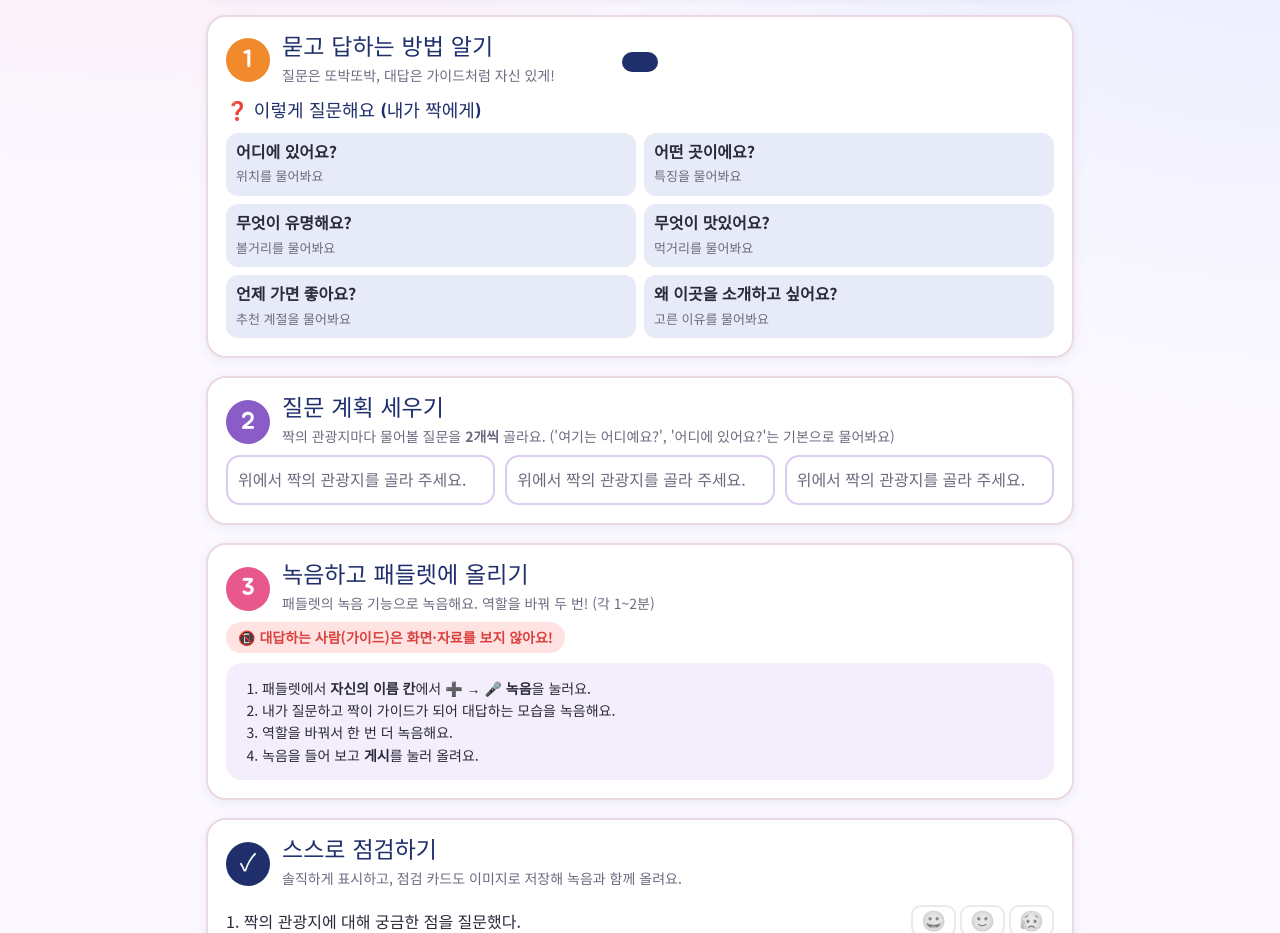
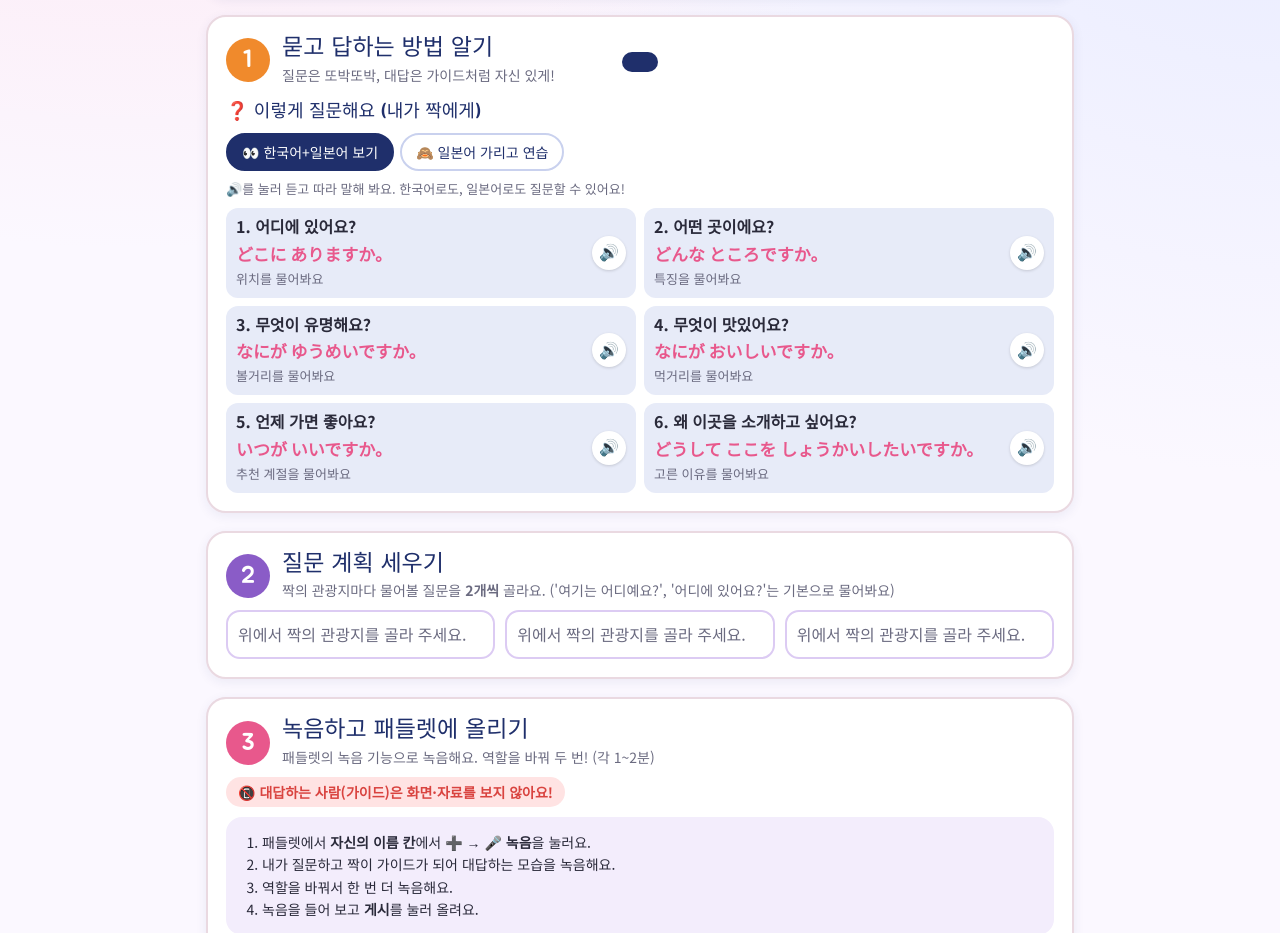
Before and after one commit to loelysinga33-cmd/jp6_lesson3.html, a plain HTML site: page index.html in a window 1280 px wide. Shown: the part 824-1757 px from the top of the page. Drawn offline with nearby package versions, Linux system fonts and the light colour scheme.

Commit message:
Add files via upload

```diff
--- a/index.html
+++ b/index.html
@@ -105,6 +105,13 @@ h1 em{color:var(--purple)}
 .exp .t{flex:1;min-width:0}
 .exp .j{font-family:'Noto Sans JP';font-weight:700;font-size:16px;display:block;line-height:1.35}
 .exp .k{font-size:13px;color:var(--muted)}
+.qmode{display:flex;gap:6px;flex-wrap:wrap;margin:0 0 8px}
+.qmode button{border:2px solid #c9d1ee;background:#fff;border-radius:999px;padding:6px 14px;font:inherit;font-size:14px;cursor:pointer;color:var(--navy)}
+.qmode button.on{background:var(--navy);color:#fff;border-color:var(--navy)}
+.qhint{font-size:13px;color:var(--muted);margin-bottom:8px}
+.exp.qx .k{display:block}
+.exp .jq{display:block;font-family:'Noto Sans JP',sans-serif;font-weight:700;font-size:17px;color:var(--pink);margin:2px 0}
+.exp .jq.hide{color:var(--muted);font-family:inherit;font-weight:400;font-size:14px;background:#fff;border:1px dashed #c9d1ee;border-radius:8px;padding:2px 8px;cursor:pointer;display:inline-block}
 .plan{display:grid;grid-template-columns:repeat(3,1fr);gap:10px}
 @media (max-width:700px){.plan{grid-template-columns:1fr}}
 .pp{border:2px solid #dccbf3;border-radius:14px;padding:10px;background:#fff}
@@ -156,7 +163,10 @@ h1 em{color:var(--purple)}
 
 <section class="step s-orange">
   <div class="step-h"><div class="num">1</div><div><h2>묻고 답하는 방법 알기</h2><p>질문은 또박또박, 대답은 가이드처럼 자신 있게!</p></div></div>
-  <div class="exp-h" style="color:var(--navy)">❓ 이렇게 질문해요 (내가 짝에게)</div><div class="exps" id="expQ"></div>
+  <div class="exp-h" style="color:var(--navy)">❓ 이렇게 질문해요 (내가 짝에게)</div>
+  <div class="qmode" id="qmode"><button data-m="all" class="on">👀 한국어+일본어 보기</button><button data-m="quiz">🙈 일본어 가리고 연습</button></div>
+  <div class="qhint" id="qhint">🔊를 눌러 듣고 따라 말해 봐요. 한국어로도, 일본어로도 질문할 수 있어요!</div>
+  <div class="exps" id="expQ"></div>
 </section>
 
 <section class="step s-purple">
@@ -267,11 +277,23 @@ document.addEventListener('keydown',e=>{if(e.key==='Escape')closeVideo();});
 const store=makeStore('jp6_l3',{info:{},yours:['','',''],qs:{},checks:{}});
 const S=()=>store.s;
 const QS=[['여기는 어디예요?'],['어디에 있어요?'],['어떤 곳이에요?'],['무엇이 유명해요?'],['무엇이 맛있어요?'],['언제 가면 좋아요?'],['왜 이곳을 소개하고 싶어요?']];
-const EXP_Q=[['어디에 있어요?','위치를 물어봐요'],['어떤 곳이에요?','특징을 물어봐요'],['무엇이 유명해요?','볼거리를 물어봐요'],['무엇이 맛있어요?','먹거리를 물어봐요'],['언제 가면 좋아요?','추천 계절을 물어봐요'],['왜 이곳을 소개하고 싶어요?','고른 이유를 물어봐요']];
+const EXP_Q=[
+ ['어디에 있어요?','どこに ありますか。','위치를 물어봐요'],
+ ['어떤 곳이에요?','どんな ところですか。','특징을 물어봐요'],
+ ['무엇이 유명해요?','なにが ゆうめいですか。','볼거리를 물어봐요'],
+ ['무엇이 맛있어요?','なにが おいしいですか。','먹거리를 물어봐요'],
+ ['언제 가면 좋아요?','いつが いいですか。','추천 계절을 물어봐요'],
+ ['왜 이곳을 소개하고 싶어요?','どうして ここを しょうかいしたいですか。','고른 이유를 물어봐요']];
+let qMode='all';
 function renderExp(){
-  const row=(cls)=>([t,k])=>`<div class="exp ${cls}"><div class="t"><span class="j" style="font-family:inherit">${t}</span><span class="k">${k}</span></div></div>`;
-  document.getElementById('expQ').innerHTML=EXP_Q.map(row('')).join('');
+  document.getElementById('expQ').innerHTML=EXP_Q.map(([ko,ja,k],i)=>`<div class="exp qx"><div class="t">
+     <span class="j" style="font-family:inherit">${i+1}. ${ko}</span>
+     <span class="jq ${qMode==='quiz'?'hide':''}" data-i="${i}">${qMode==='quiz'?'👆 눌러서 일본어 확인':ja}</span>
+     <span class="k">${k}</span></div><button class="say" data-say="${ja}" title="일본어 듣기">🔊</button></div>`).join('');
+  document.querySelectorAll('.jq.hide').forEach(el=>el.onclick=()=>{el.textContent=EXP_Q[+el.dataset.i][1];el.classList.remove('hide');});
+  document.getElementById('qhint').textContent=qMode==='quiz'?'한국어 질문을 보고 일본어로 말해 본 뒤, 눌러서 정답을 확인해요. 🔊로 발음도 들어 봐요!':'🔊를 눌러 듣고 따라 말해 봐요. 한국어로도, 일본어로도 질문할 수 있어요!';
 }
+document.querySelectorAll('#qmode button').forEach(b=>b.onclick=()=>{qMode=b.dataset.m;document.querySelectorAll('#qmode button').forEach(x=>x.classList.toggle('on',x===b));renderExp();});
 function renderPicks(){const box=document.getElementById('picks');box.innerHTML='';
   S().yours.forEach((v,i)=>{const used=S().yours.filter((x,j)=>x&&j!==i);const s=document.createElement('select');
     s.innerHTML=`<option value="">— 짝 관광지 ${i+1} —</option>`+PLACES.map(p=>`<option value="${p.id}" ${v===p.id?'selected':''} ${used.includes(p.id)?'disabled':''}>${p.emo} ${p.ja} (${p.ko})</option>`).join('');
```
